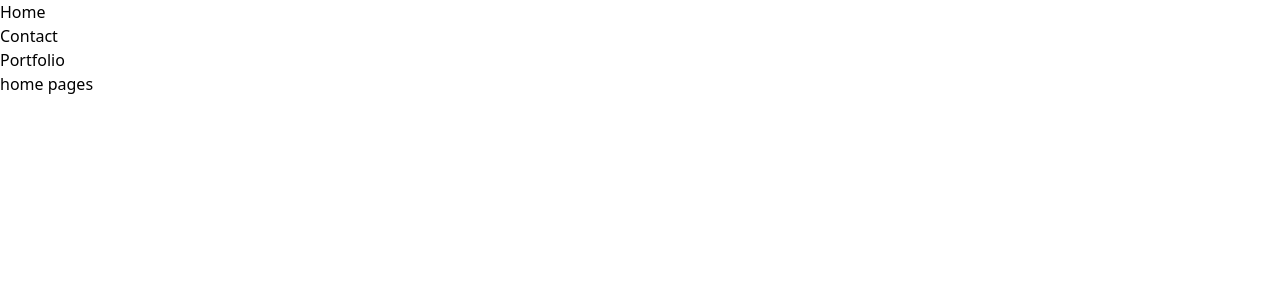
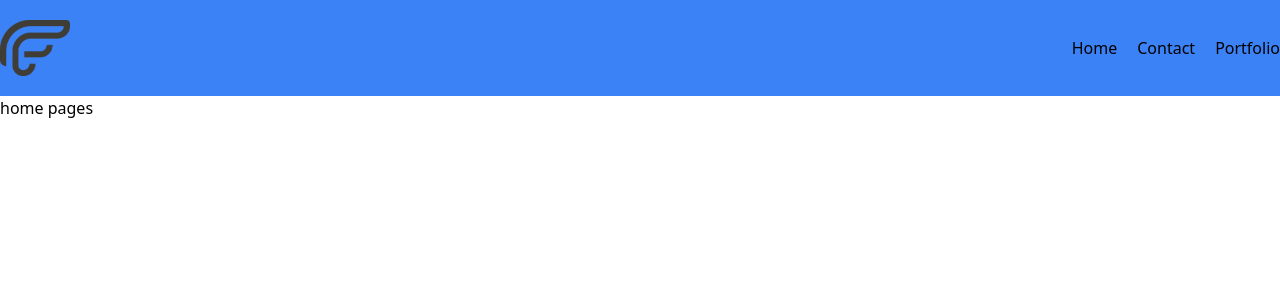
Before and after one commit to edikurniawan-dev/edikurniawan.dev, a React (Create React App) app: page / in a window 1280 px wide. Shown: the top 300 px of the page. Built offline with nearby package versions, Linux system fonts and the light colour scheme.

Commit message:
add footer and update navbar

```diff
--- /dev/null
+++ b/src/components/Footer.jsx
@@ -0,0 +1,7 @@
+import React from 'react';
+
+const Footer = () => {
+    return <div>Footer</div>;
+};
+
+export default Footer;
--- a/src/components/Navbar.jsx
+++ b/src/components/Navbar.jsx
@@ -1,10 +1,16 @@
 import React from 'react';
 import { NavLink } from 'react-router-dom';
+import Logo from '../images/logo.png';
 
 const Navbar = () => {
     return (
-        <div>
-            <ul>
+        <div className="flex justify-between items-center py-5 bg-blue-500">
+            <div className="">
+                <NavLink exact to="/">
+                    <img src={Logo} className="h-14" alt="" srcset="" />
+                </NavLink>
+            </div>
+            <ul className="flex space-x-5">
                 <li>
                     <NavLink exact to="/">
                         Home
```
